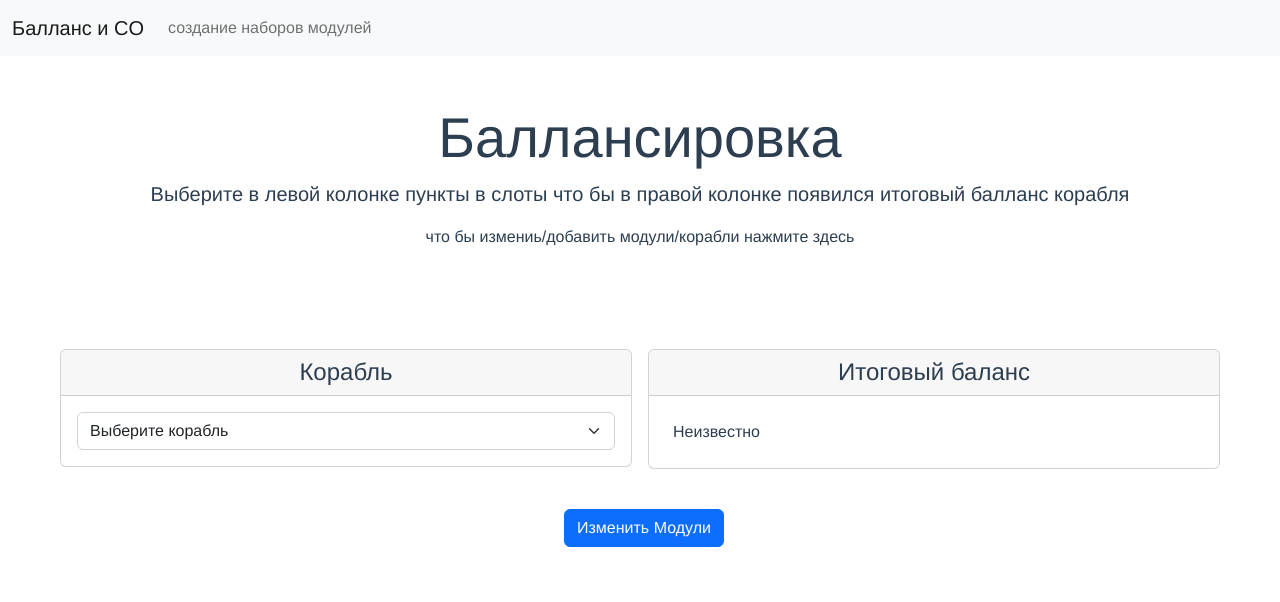
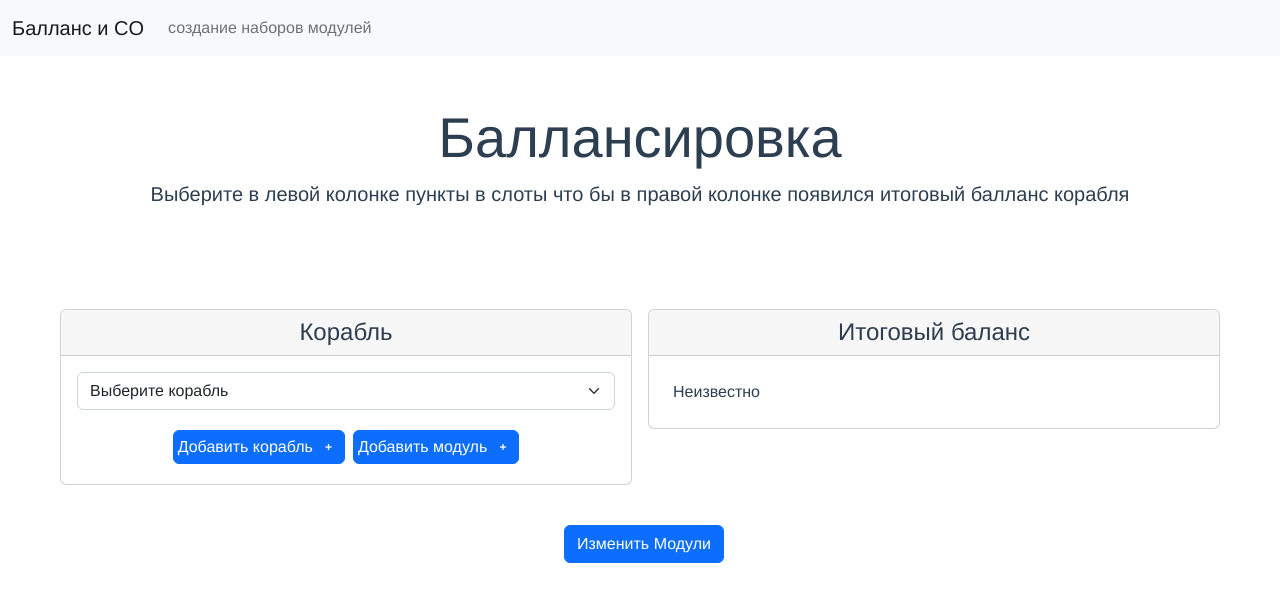
Before and after one commit to valerian720/eve-online-style-fit-test, a Vue app: page / in a window 1280 px wide. Shown: the top 602 px of the page. Built offline with nearby package versions, Linux system fonts and the light colour scheme.

Commit message:
ability to add new ships and elements

```diff
--- a/src/components/FitComponent.vue
+++ b/src/components/FitComponent.vue
@@ -6,7 +6,6 @@
         Выберите в левой колонке пункты в слоты что бы в правой колонке появился
         итоговый балланс корабля
       </p>
-      <p>что бы измениь/добавить модули/корабли нажмите здесь</p>
     </div>
 
     <div class="row m-5 p-1">
@@ -17,7 +16,7 @@
           </div>
           <div class="card-body">
             <select
-              class="form-select"
+              class="form-select mb-3"
               v-model="selectedShip"
               aria-label="Default select example"
             >
@@ -27,6 +26,22 @@
               </option>
             </select>
             <!--  -->
+            <div class="col">
+              <button
+                type="button"
+                @click="addNewShip()"
+                class="btn btn-primary m-1 p-1"
+              >
+                Добавить корабль <span class="badge bg-primary">+</span>
+              </button>
+              <button
+                type="button"
+                @click="addnewModule()"
+                class="btn btn-primary m-1 p-1"
+              >
+                Добавить модуль <span class="badge bg-primary">+</span>
+              </button>
+            </div>
           </div>
         </div>
         <Transition name="bounce">
@@ -272,7 +287,7 @@ export default {
         reactor: 100,
         cpu: 100,
         //
-        slots: [3, 3, 2],
+        slots: [3, 3, 4],
       },
       modulesDefaults: {
         name: "ModuleDefaults",
@@ -306,6 +321,18 @@ export default {
   },
 
   methods: {
+    addNewShip() {
+      let newShip = { ...this.shipsDefaults };
+      newShip.name = "new ship";
+      this.ships.push(newShip);
+      //
+      this.selectedShip = newShip;
+      this.resetActiveModules();
+      this.calcSelectedProcessedShip();
+    },
+    addnewModule() {
+      this.modules.push({ ...this.modulesDefaults });
+    },
     registerShipModules() {
       console.log("registerShipModules");
       let unregNewModules = this.selectedShip.usedSlots;
```
